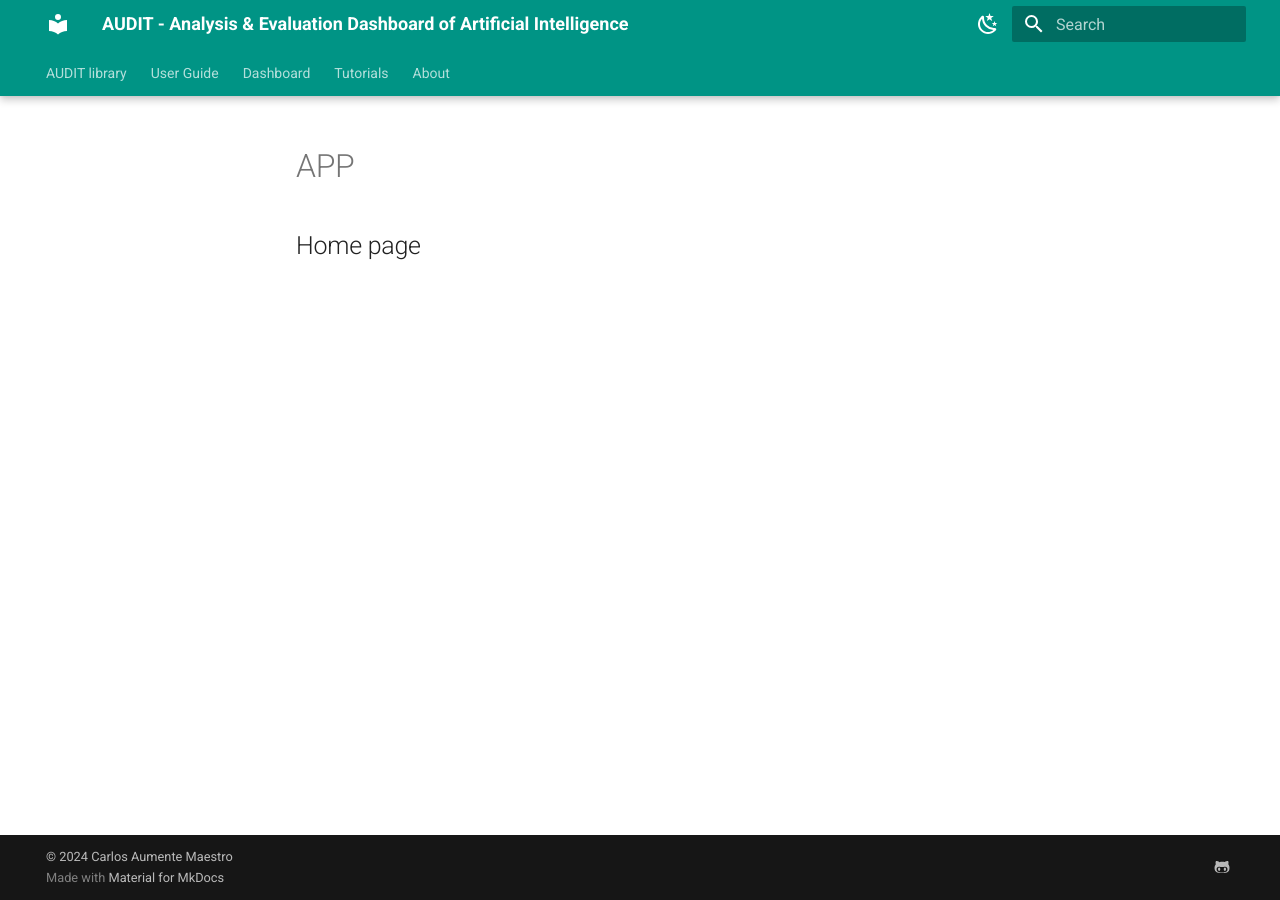
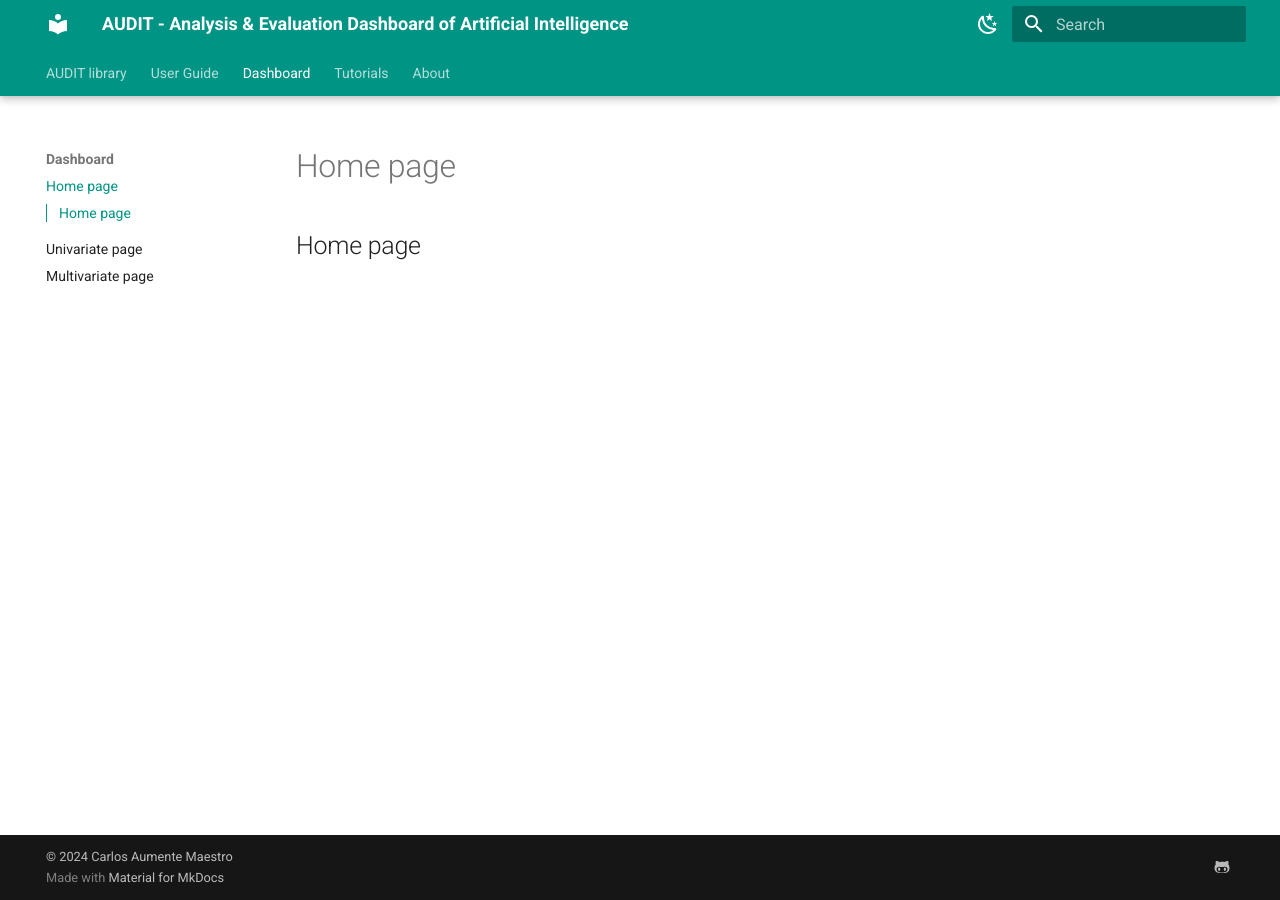
Before and after one commit to ubern-mia/AUDIT, an MkDocs documentation site: the page built from docs/app/APP.md, in a window 1280 px wide. Built offline with MkDocs 1.6.1 and Material for MkDocs 9.7.7, drawn with Linux system fonts in a browser that asks for light colours.

Commit message:
Doc updated

```diff
--- a/mkdocs.yml
+++ b/mkdocs.yml
@@ -16,7 +16,9 @@ nav:
     - Utils:
       - Sequences: user-guide/utils/sequences.md
   - Dashboard:
-    - Home page: APP.md
+    - Home page: app/APP.md
+    - Univariate page: app/univariate.md
+    - Multivariate page: app/multivariate.md
   - Tutorials:
       - Postprocess predictions: tutorials/postprocess_outputs.md
       - Others: tutorials/tutorials.md
```
